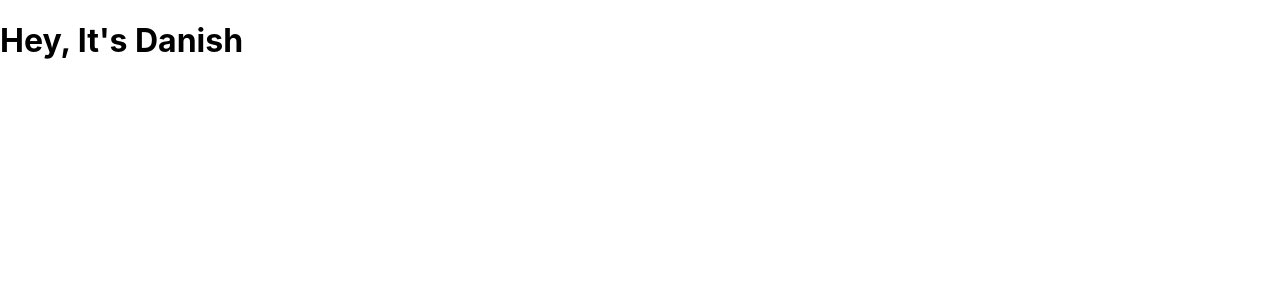
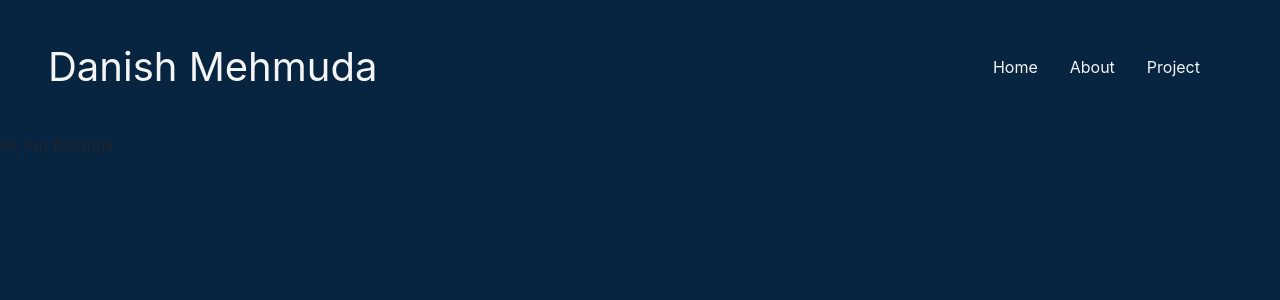
Before and after one commit to GLADI8R/Portfolio, a React (Create React App) app: page / in a window 1280 px wide. Shown: the top 300 px of the page. Built offline with nearby package versions, Linux system fonts and the light colour scheme.

Commit message:
Add Navbar

```diff
--- a/public/index.html
+++ b/public/index.html
@@ -24,6 +24,13 @@
       work correctly both with client-side routing and a non-root public URL.
       Learn how to configure a non-root public URL by running `npm run build`.
     -->
+    <!-- Including React Bootstrap  -->
+    <link
+      rel="stylesheet"
+      href="https://cdn.jsdelivr.net/npm/bootstrap@4.6.0/dist/css/bootstrap.min.css"
+      integrity="sha384-B0vP5xmATw1+K9KRQjQERJvTumQW0nPEzvF6L/Z6nronJ3oUOFUFpCjEUQouq2+l"
+      crossorigin="anonymous"
+    />
     <title>Danish Mehmuda</title>
   </head>
   <body>
--- a/src/App.js
+++ b/src/App.js
@@ -1,8 +1,22 @@
+// import { Fragment } from "react";
+import { BrowserRouter as Router, Route, Switch } from 'react-router-dom';
+import Navbar from './Components/Navigation/Nav';
+import Home from './Components/Home/Home';
+import 'bootstrap/dist/css/bootstrap.min.css';
+
+
 function App() {
   return (
-    <div className="">
-      <h1>Hey, It's Danish</h1>
-    </div>
+    <Router>
+      <Navbar />
+      <div>
+        <Switch>
+          <Route exact path="/">
+            <Home />
+          </Route>
+        </Switch>
+      </div>
+    </Router>
   );
 }
 
--- /dev/null
+++ b/src/Components/Home/Home.js
@@ -0,0 +1,8 @@
+
+const Home = () => {
+    return(
+        <div>Hi, I'm DANISH </div>
+    );
+};
+
+export default Home;
--- /dev/null
+++ b/src/Components/Navigation/Nav.js
@@ -0,0 +1,34 @@
+import { Fragment } from "react";
+import { Link } from 'react-router-dom';
+
+// import { Nav, Navbar } from 'react-bootstrap';
+import'./Nav.scss';
+
+const NavBar = () => {
+    return(
+        <Fragment>
+            {/* <Navbar className={classes.navbar} expand="md">
+                <Navbar.Brand className={ classes.textWhite }>
+                    Danish Mehmuda
+                </Navbar.Brand>
+                <Navbar.Toggle aria-controls="basic-navbar-nav"/>
+                <Navbar.Collapse id="basic-navbar-nav">
+                    <Nav className="ml-auto">
+                        <Nav.Item><Nav.Link href="/">Home</Nav.Link></Nav.Item>
+                        <Nav.Item><Nav.Link href="/about">About</Nav.Link></Nav.Item>
+                    </Nav>
+                </Navbar.Collapse>
+            </Navbar> */}
+            <div className="navbar">
+                <div className="navbarbrand textWhite">Danish Mehmuda</div>
+                <div className="nav">
+                    <Link className="nav-item textWhite" to="/">Home</Link>
+                    <Link className="nav-item textWhite" to="/about">About</Link>
+                    <Link className="nav-item textWhite" to="/project">Project</Link>
+                </div>
+            </div>
+        </Fragment>
+    );
+};
+
+export default NavBar;
--- /dev/null
+++ b/src/Components/Navigation/Nav.scss
@@ -0,0 +1,26 @@
+.navbar {
+  margin: 1.8rem 2rem;
+  display: inline-block;
+
+  .navbarbrand {
+    font-size: 2.5rem;
+  }
+
+  .nav-item {
+    float: right;
+    margin-right: 2rem;
+    font-size: 1rem;
+    text-decoration: none;
+
+    &:hover {
+      // background-color: lighten($color: #072540, $amount: 3);
+      font-weight: bold;
+      color: white;
+      font-size: 1.1rem;
+    }
+  }
+}
+
+.textWhite {
+  color: whitesmoke;
+}
--- a/src/index.css
+++ /dev/null
@@ -1,13 +0,0 @@
-body {
-  margin: 0;
-  font-family: -apple-system, BlinkMacSystemFont, 'Segoe UI', 'Roboto', 'Oxygen',
-    'Ubuntu', 'Cantarell', 'Fira Sans', 'Droid Sans', 'Helvetica Neue',
-    sans-serif;
-  -webkit-font-smoothing: antialiased;
-  -moz-osx-font-smoothing: grayscale;
-}
-
-code {
-  font-family: source-code-pro, Menlo, Monaco, Consolas, 'Courier New',
-    monospace;
-}
--- a/src/index.js
+++ b/src/index.js
@@ -1,8 +1,9 @@
 import React from 'react';
 import ReactDOM from 'react-dom';
-import './index.css';
 import App from './App';
 import reportWebVitals from './reportWebVitals';
+
+import './index.scss';
 
 ReactDOM.render(
   <React.StrictMode>
--- /dev/null
+++ b/src/index.scss
@@ -0,0 +1,5 @@
+$primary-color: #072540;
+
+body {
+  background-color: $primary-color;
+}
```
Also changed, not shown: package.json (+8 -0 lines), 1 other file (tests, documents, lock files or other folders).
